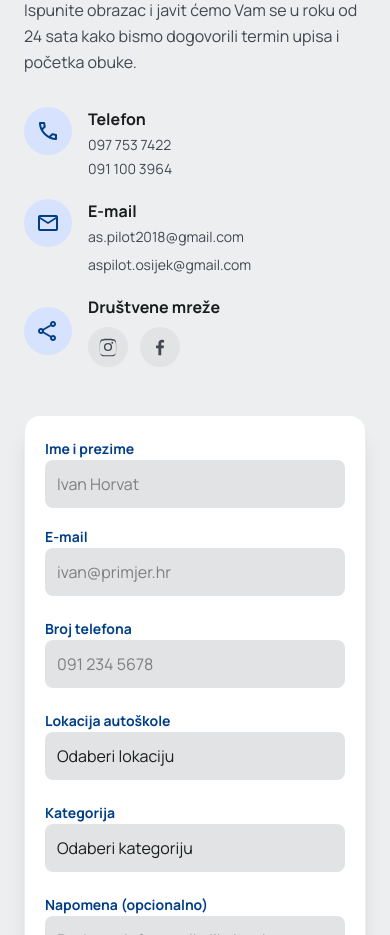
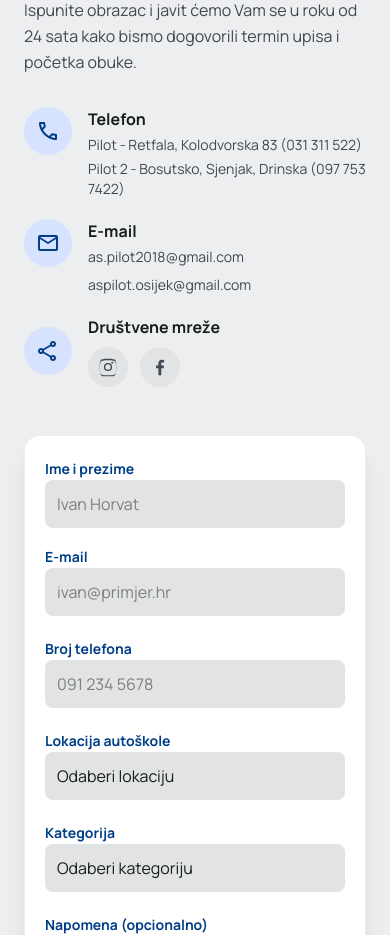
Before and after one commit to mateo76910/autoskola-pilot, a Next.js app: page / in a window 390 px wide. Shown: the part 8760-9695 px from the top of the page. Built offline with nearby package versions, Linux system fonts and the light colour scheme.

Commit message:
fix phones

```diff
--- a/src/components/sections/Registration.tsx
+++ b/src/components/sections/Registration.tsx
@@ -84,13 +84,13 @@ export default function Registration() {
                     href="tel:0977537422"
                     className="text-sm text-on-surface-variant hover:text-primary"
                   >
-                    097 753 7422{" "}
+                    Pilot - Retfala, Kolodvorska 83 (031 311 522){" "}
                   </a>
                   <a
                     href="tel:0911003964"
                     className="text-sm text-on-surface-variant hover:text-primary"
                   >
-                    091 100 3964{" "}
+                    Pilot 2 - Bosutsko, Sjenjak, Drinska (097 753 7422){" "}
                   </a>
                 </div>
               </div>
```
